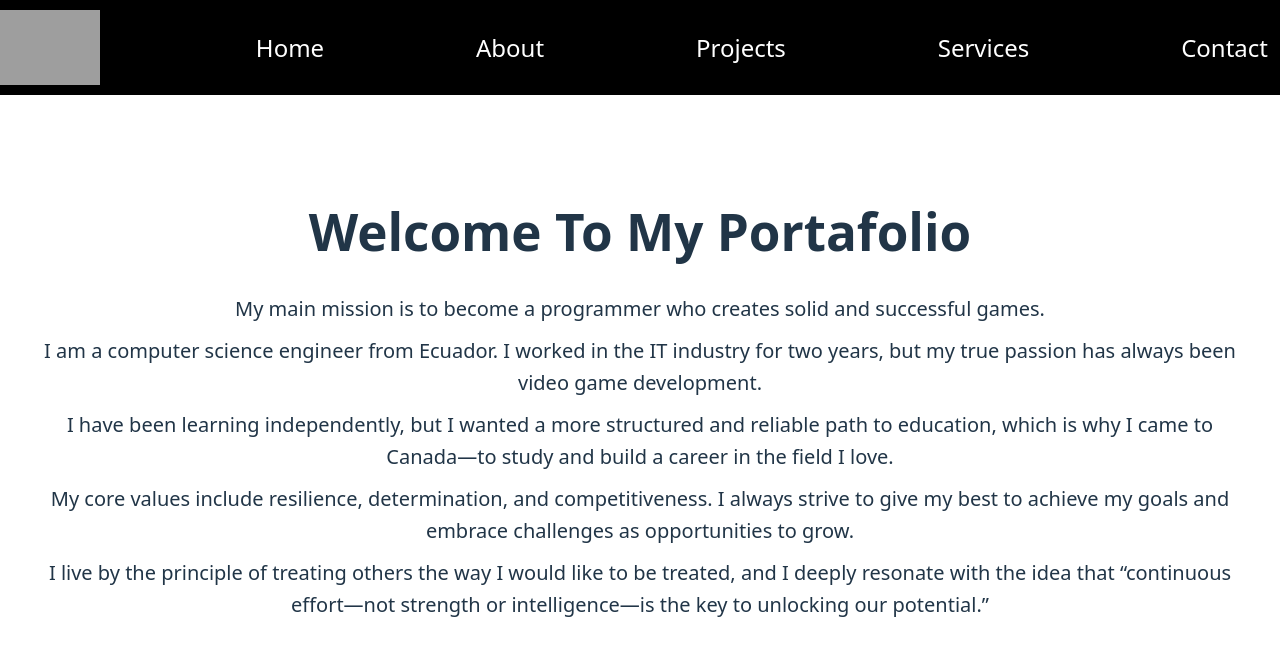
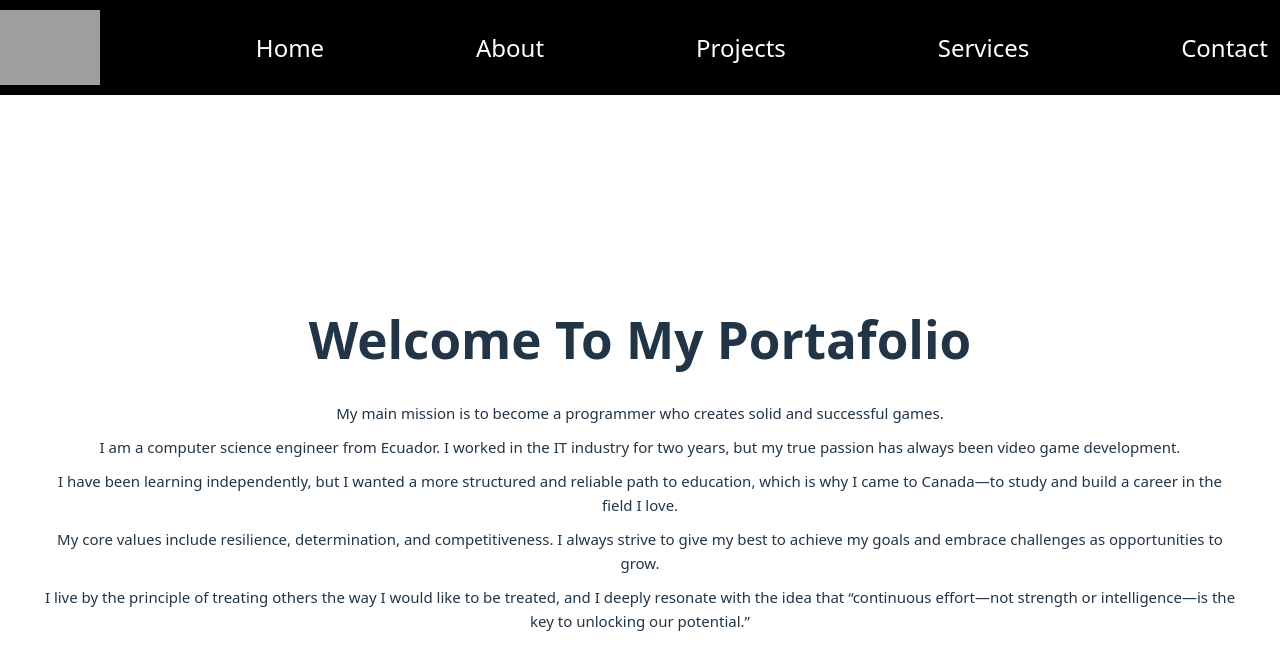
Before and after one commit to seguvega/Portafolio, a React (Vite) app in the folder portafolio/: page / in a window 1280 px wide. Shown: the top 670 px of the page. Built offline with nearby package versions, Linux system fonts and the light colour scheme; grey boxes are pictures that could not be loaded.

Commit message:
CSS Fixes

```diff
--- a/portafolio/src/App.css
+++ b/portafolio/src/App.css
@@ -3,6 +3,11 @@
   margin: 0 auto;
   padding: 2rem;
   text-align: center;
+}
+
+body {
+  margin: 0;
+  padding-top: 60px;  /* same height as navbar */
 }
 
 .logo {
@@ -36,7 +41,7 @@
 }
 
 p {
-  font-size: 20px;
+  font-size: 15px;
   margin: 10px;
   line-height: 1.6;
 }
```
